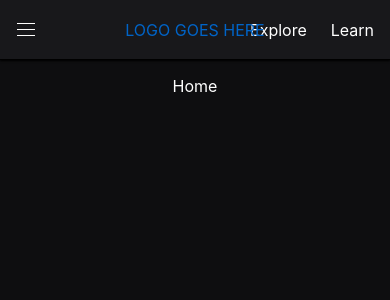
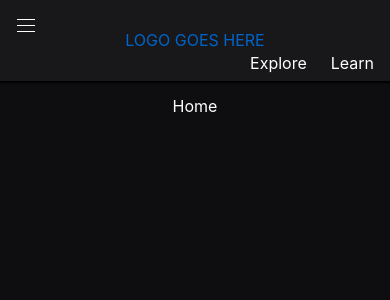
Before and after one commit to jbauta97/blackjack-demo, a SvelteKit app: page / in a window 390 px wide. Shown: the top 300 px of the page. Built offline with nearby package versions, Linux system fonts and the light colour scheme.

Commit message:
mobile css header fix

```diff
--- a/src/routes/+layout.svelte
+++ b/src/routes/+layout.svelte
@@ -42,6 +42,7 @@
 	@media (max-width: 640px) {
 		main{
 			max-width: 100vw;
+			margin-top: 80px;
 		}
 	}
 
--- a/src/routes/Header.svelte
+++ b/src/routes/Header.svelte
@@ -113,4 +113,18 @@
     .tabs-tab.tab-active{
         box-shadow: inset 0 -16px 0px -12px #fff;
     }
+    @media (max-width: 640px) {
+        .header{
+            height: auto;
+            min-height: 60px;
+        }
+        .header-icons{
+            flex-direction: column;
+            align-items: flex-start;
+            gap: 8px;
+        }
+        .tabs{
+            width: 100%;
+        }
+    }
 </style>
```
